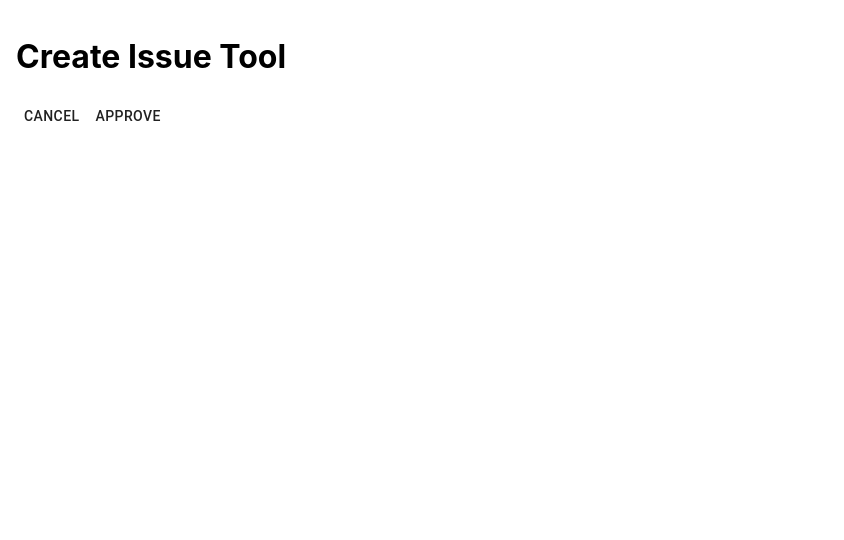
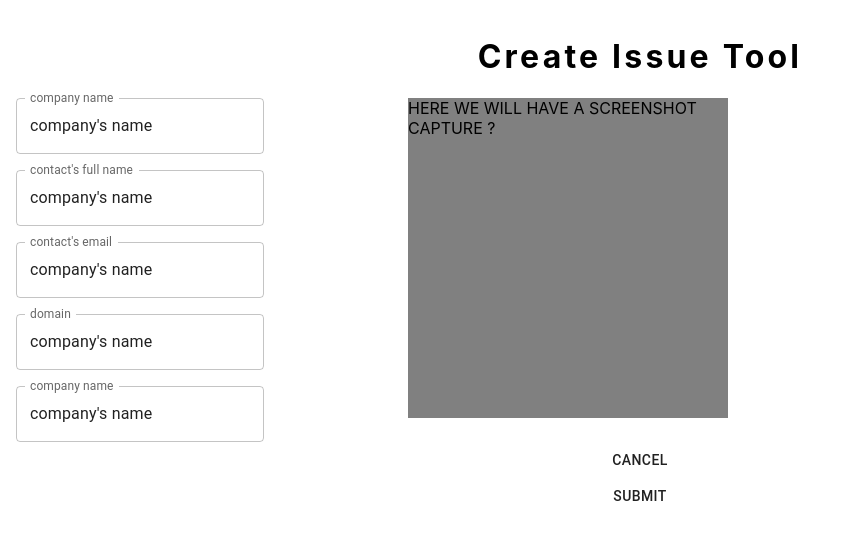
Before and after one commit to danieln-juno/bugreport-typescript, a React (Create React App) app: page /createissue in a window 1280 px wide. Shown: the top 540 px of the page, without its empty margins (0-844 px from the left). Built offline with nearby package versions, Linux system fonts and the light colour scheme.

Commit message:
form and routing
added some form outline and basic routings

```diff
--- a/package.json
+++ b/package.json
@@ -18,6 +18,7 @@
     "html-to-image": "^1.10.8",
     "react": "^18.2.0",
     "react-dom": "^18.2.0",
+    "react-hook-form": "^7.39.7",
     "react-router-dom": "^6.4.3",
     "react-scripts": "5.0.1",
     "typescript": "^4.9.3",
--- a/src/App.tsx
+++ b/src/App.tsx
@@ -2,11 +2,12 @@ import React from 'react';
 import logo from './logo.svg';
 import './App.css';
 import MainWindow from './components/MainWindow';
-import { BrowserRouter, Route, Routes } from 'react-router-dom';
+import { BrowserRouter, Outlet, Route, Routes } from 'react-router-dom';
 import Settings from './components/Settings';
 import { Dashboard } from '@mui/icons-material';
 import Issue from './components/Issue';
 import CreateIssueTool from './components/CreateIssueTool';
+import Form from './components/Form';
 
 function App() {
 
@@ -14,13 +15,14 @@ function App() {
     <>
       <div className="App" style={{ height: "100%" }}>
         <Routes>
-        <Route path='/' element={<MainWindow />}/>
-        {/* <Route path='settings/:id' element={<Settings />} /> */}
-        <Route path='settings' element={<Settings />} />
-        <Route path='dashboard' element={<Dashboard />} />
+          <Route path='/' element={<MainWindow />} />
+          <Route path='settings/:id' element={<Settings />} />
+          <Route path='dashboard/:id' element={<Dashboard />} />
           {/* for issue need to add it's id */}
           <Route path='issue' element={<Issue />} />
-        <Route path='createissue' element={<CreateIssueTool />} />
+          <Route path='createissue' element={<CreateIssueTool />} >
+
+          </Route>
         </Routes>
       </div>
     </>
--- a/src/components/CreateIssueTool.tsx
+++ b/src/components/CreateIssueTool.tsx
@@ -1,5 +1,9 @@
 import { Button } from '@material-ui/core'
+import { Stack } from '@mui/material'
+import { Box } from '@mui/system'
 import React from 'react'
+import { Outlet } from 'react-router-dom'
+import Form from './Form'
 
 // we will need first to be able to take a screenshot,
 //then to be able to transfer thart screenshot to editor
@@ -8,15 +12,19 @@ import React from 'react'
 
 type Props = {}
 function CreateIssueTool({ }: Props) {
+
   return (
-    <>
-      <h1>Create Issue Tool</h1>
-
-
-      <Button>cancel</Button>
-      <Button>approve</Button>
-
-    </>
+    <Stack sx={{width: "100%", height: "90vh"}}>
+      <h1 style={{ alignSelf: "center", letterSpacing: "0.2rem " }}>Create Issue Tool</h1>
+      <Stack direction="row" spacing={18}>
+        <Form />
+        <Box style={{ backgroundColor: "gray", minHeight: "20rem", maxHeight: "20rem", maxWidth: "20rem" }}>
+          HERE WE WILL HAVE A SCREENSHOT CAPTURE ?
+        </Box>
+      </Stack>
+      <Button style={{ width: "fit-content", alignSelf: "center", alignItems: "bottom" }}>cancel</Button>
+      <Button style={{ width: "fit-content", alignSelf: "center", alignItems: "bottom" }}>submit</Button>
+    </Stack>
   )
 }
 
--- a/src/components/Form.tsx
+++ b/src/components/Form.tsx
@@ -1,20 +1,34 @@
-import { Typography } from '@mui/material'
+import { TextField, Typography } from '@mui/material'
 import { Stack } from '@mui/system'
+import { useForm } from "react-hook-form";
 import React from 'react'
+import { Outlet } from 'react-router-dom';
 
-type formValues = {
-    company: string,
-    severity: string,
-    email: string,
-    expected_behaviour: string,
-    treating_squad: string,
-    domain: string
-}
+// type formValues = {
+//     company: string,
+//     severity: string,
+//     email: string,
+//     expected_behaviour: string,
+//     treating_squad: string,
+//     domain: string
+// }
 
 const Form = () => {
+  const { register, handleSubmit, formState: { errors } } = useForm();
+
   return (
-    <Stack>
-        <Typography>Testing</Typography>
+    <Stack sx={{ alignItems: "flex-start", width: "fit-content" }}>
+      {/* <form onSubmit={handleSubmit((data) => {
+        console.log(data)
+      })}> */}
+        <Stack direction="column" spacing={2} sx={{}}>
+          <TextField sx={{width: "fit-content"}} defaultValue="company's name" label="company name" {...register("company")} />
+          <TextField sx={{width: "fit-content"}} defaultValue="contact's full name" label="contact's full name" {...register("company")} />
+          <TextField sx={{width: "fit-content"}} defaultValue="contact's email" label="contact's email" {...register("company")} />
+          <TextField sx={{width: "fit-content"}} defaultValue="domain" label="domain" {...register("company")} />
+          <TextField sx={{width: "fit-content"}} defaultValue="company's name" label="company name" {...register("company")} />
+        </Stack>
+      {/* </form> */}
     </Stack>
   )
 }
```
Also changed, not shown: src/index.tsx (+12 -1 lines), 1 other file (tests, documents, lock files or other folders). Lines whose indentation alone changed are shown as unchanged.
